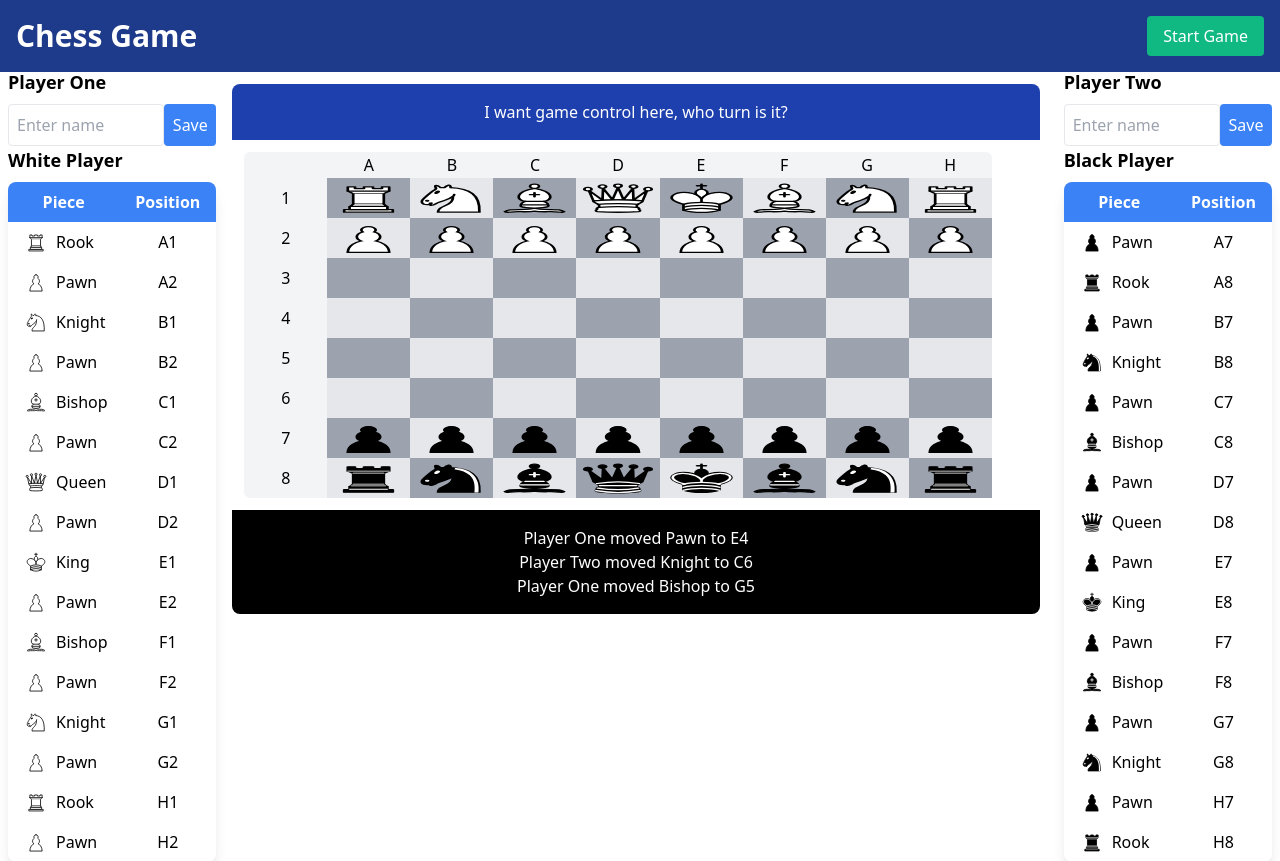
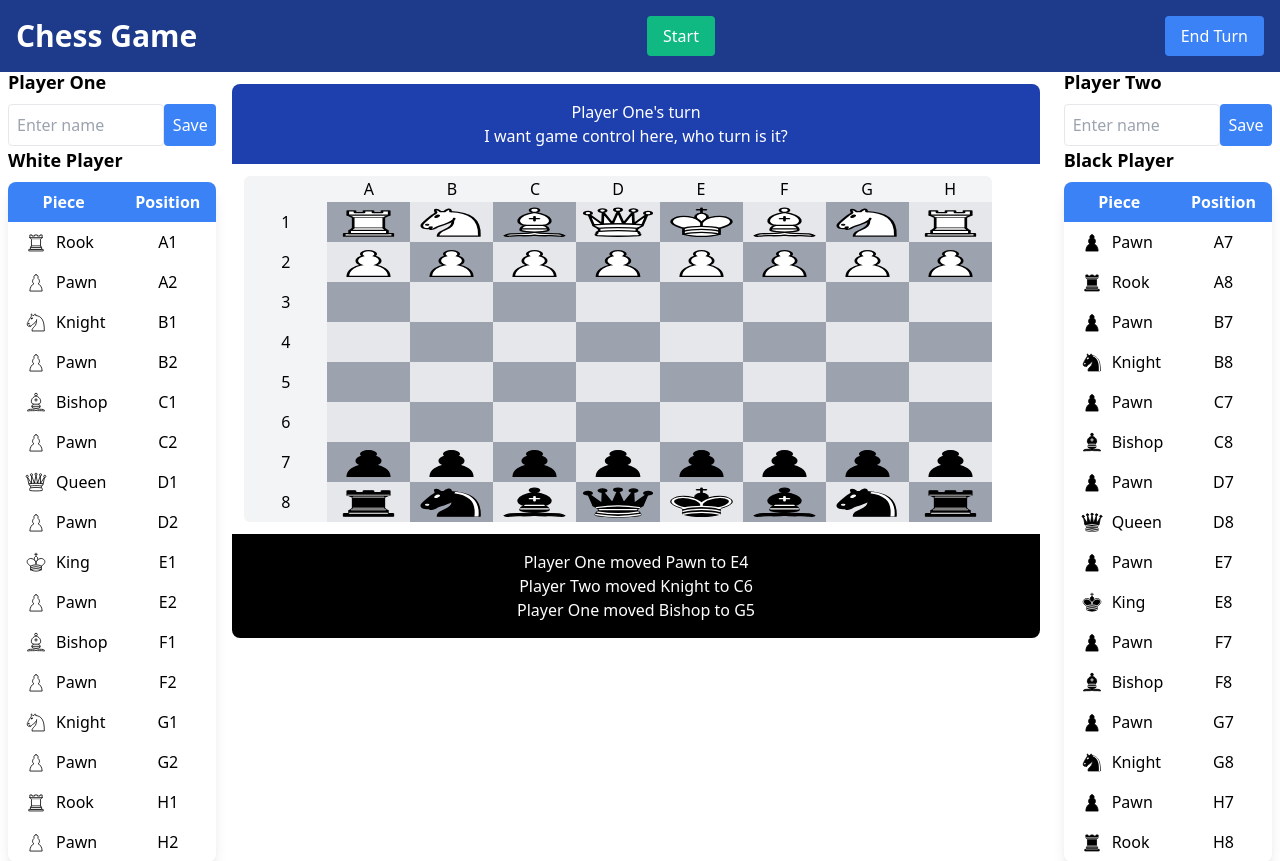
Before and after one commit to InteractiveWebdesign/chessgame, a PHP site: page / in a window 1280 px wide. Shown: the top 861 px of the page. Run offline with PHP 8.4, Linux system fonts and the light colour scheme.

Commit message:
feat: WIP added begin for turn based gameplay

```diff
--- a/htdocs/controllers/GameController.php
+++ b/htdocs/controllers/GameController.php
@@ -0,0 +1,22 @@
+<?php
+
+class GameController {
+    private $playerControllers = [];
+    private $currentPlayerIndex = 0;
+
+    public function __construct($playerControllers) {
+        $this->playerControllers = $playerControllers;
+        $this->playerControllers[0]->startTurn(); // it's the first player's turn at the beginning
+    }
+
+
+    public function getCurrentPlayerController() {
+        return $this->playerControllers[$this->currentPlayerIndex];
+    }
+
+    public function nextTurn() {
+        $this->getCurrentPlayerController()->endTurn(); // end the current player's turn
+        $this->currentPlayerIndex = ($this->currentPlayerIndex + 1) % count($this->playerControllers);
+        $this->getCurrentPlayerController()->startTurn(); // start the next player's turn
+    }
+}
--- a/htdocs/controllers/PlayerController.php
+++ b/htdocs/controllers/PlayerController.php
@@ -0,0 +1,83 @@
+<?php
+
+# PlayerController.php
+# This is the controller for the Player model; it will keep track of the player's information and update the database accordingly
+# It also has a turn function that will be called when the player's turn is up
+
+class PlayerController {
+    private $name;
+    private $isTurn;
+
+    public function __construct($name) {
+        $this->name = $name;
+        $this->isTurn = false; // by default, it's not this player's turn
+    }
+
+    public function getName() {
+        return $this->name;
+    }
+
+    public function isTurn() {
+        return $this->isTurn;
+    }
+
+    public function startTurn() {
+        $this->isTurn = true;
+    }
+
+    public function endTurn() {
+        $this->isTurn = false;
+    }
+}
+
+// class PlayerController {
+//     private $player;
+//     private $playerView;
+//     private $playerModel;
+
+//     public function __construct($player, $playerView, $playerModel) {
+//         $this->player = $player;
+//         $this->playerView = $playerView;
+//         $this->playerModel = $playerModel;
+//     }
+
+//     // public function updatePlayer($player) {
+//     //     $this->player = $player;
+//     //     $this->playerModel->updatePlayer($player);
+//     // }
+
+//     public function updatePlayerName($newName) {
+//         $this->player->setName($newName);
+//         $this->playerModel->updatePlayer($this->player);
+//     }
+
+//     public function getPlayer() {
+//         return $this->player;
+//     }
+
+//     public function getPlayerView() {
+//         return $this->playerView;
+//     }
+
+//     public function getPlayerModel() {
+//         return $this->playerModel;
+//     }
+
+//     public function turn() {
+//         global $gameController; // Assuming the GameController is globally accessible
+
+//         // Check if it's this player's turn
+//         if ($gameController->getCurrentPlayer() === $this->player) {
+//             $gameController->nextTurn();
+
+//             // Send a JSON response to the front-end
+//             header('Content-Type: application/json');
+//             echo json_encode(['success' => true, 'currentPlayer' => $gameController->getCurrentPlayer()->getName()]);
+//             exit;
+//         } else {
+//             header('Content-Type: application/json');
+//             echo json_encode(['success' => false, 'error' => 'Not this player\'s turn']);
+//             exit;
+//         }
+//     }
+// }
--- a/htdocs/index.php
+++ b/htdocs/index.php
@@ -2,7 +2,13 @@
 // Start the session
 session_start();
 
-// Game relared classes need to autoload later
+//  need to autoload later
+
+// Game relared Controllers
+require_once 'controllers/PlayerController.php';
+require_once 'controllers/GameController.php';
+
+// Models
 require_once 'models/Chessboard.php';
 require_once 'models/Piece.php';
 require_once 'models/Pawn.php';
@@ -14,6 +20,7 @@ require_once 'models/King.php';
 
 // Utility classes
 require_once 'SessionManager.php';
+
 
 // Components from /view
 require_once 'views/header.php';
@@ -33,6 +40,13 @@ if ($_SERVER['REQUEST_METHOD'] === 'POST' && isset($_POST['submitPlayerTwoName']
     $_SESSION['playerTwoName'] = $_POST['playerTwoName'];
 }
 
+// Create PlayerController instances
+$playerOneController = new PlayerController($_SESSION['playerOneName'] ?? 'Player One');
+$playerTwoController = new PlayerController($_SESSION['playerTwoName'] ?? 'Player Two');
+
+// Create a GameController instance
+$gameController = new GameController([$playerOneController, $playerTwoController]);
+
 // Debugging: Print session information
 // echo '<pre>';
 // print_r($_SESSION);
@@ -44,6 +58,8 @@ if ($_SERVER['REQUEST_METHOD'] === 'POST' && isset($_POST['submitPlayerTwoName']
 
 <!-- Main Content -->
 <div class="flex flex-row justify-center min-h-screen">
+
+
 
     <!-- Player One Column -->
     <div class="flex flex-col items-center justify-center w-1/5 ml-2">
@@ -60,9 +76,18 @@ if ($_SERVER['REQUEST_METHOD'] === 'POST' && isset($_POST['submitPlayerTwoName']
         </div>
     </div>
     <!-- Chessboard and Moves Column -->
+
     <div class="flex flex-col items-center w-4/5 p-4">
-        <div id="moveLog" class="bg-blue-800 text-white flex flex-col items-center justify-center w-full p-4 rounded-t-lg">
+    <div id="moveLog" class="bg-blue-800 text-white flex flex-col items-center justify-center w-full p-4 rounded-t-lg">
+        <p id="current-player" class="text-lg text-red-500"></p>
             <?php
+
+            $currentPlayerController = $gameController->getCurrentPlayerController();
+            if ($currentPlayerController->isTurn()) {
+                echo $currentPlayerController->getName() . "'s turn";
+            }
+
+
             // Fake commentary about moves (replace with actual move log)
             $moveLogEntries = [
                 'I want game control here, who turn is it?',
--- a/htdocs/scripts.js
+++ b/htdocs/scripts.js
@@ -4,6 +4,8 @@ document.addEventListener('DOMContentLoaded', function () {
 
     // Select the board
     const board = document.querySelector('#chessboard-container');
+    const startButton = document.querySelector('#start-button');
+    const currentPlayerDisplay = document.querySelector('#current-player');
 
     // Add a click event listener to the board
     board.addEventListener('click', event => {
@@ -20,4 +22,53 @@ document.addEventListener('DOMContentLoaded', function () {
             console.log(`Clicked square at row ${row}, column ${col}, piece ${piece}`);
         }
     });
+
+    // Add a click event listener to the start button
+    startButton.addEventListener('click', () => {
+        fetch('PlayerController.php', {
+            method: 'POST',
+            headers: {
+              'Content-Type': 'application/x-www-form-urlencoded'
+            },
+            body: new URLSearchParams({
+                action: 'endTurn'
+            })
+        })
+        .then(response => response.json())
+        .then(data => {
+            if (data.success) {
+                currentPlayerDisplay.textContent = `${data.currentPlayer}'s turn`;
+            } else {
+                alert(data.error);
+            }
+        })
+        .catch((error) => {
+            console.error('Error:', error);
+        });
+    });
 });
+
+const endTurnButton = document.querySelector('#end-turn-button');
+
+endTurnButton.addEventListener('click', () => {
+    fetch('PlayerController.php', {
+        method: 'POST',
+        headers: {
+            'Content-Type': 'application/x-www-form-urlencoded'
+        },
+        body: new URLSearchParams({
+            action: 'endTurn'
+        })
+    })
+    .then(response => response.json())
+    .then(data => {
+        if (data.success) {
+            currentPlayerDisplay.textContent = `${data.currentPlayer}'s turn`;
+        } else {
+            alert(data.error);
+        }
+    })
+    .catch((error) => {
+        console.error('Error:', error);
+    });
+});
--- a/htdocs/views/header.php
+++ b/htdocs/views/header.php
@@ -18,7 +18,8 @@
 <header class="fixed top-0 left-0 right-0 bg-blue-900 p-4 text-white">
     <div class="container mx-auto flex justify-between items-center">
         <h1 style="text-align: center;" class="text-3xl font-bold">Chess Game</h1>
-        <button id="startButton" class="bg-green-500 text-white px-4 py-2 rounded">Start Game</button>
+        <button id="start-button" class="px-4 py-2 text-white bg-green-500 rounded hover:bg-blue-600">Start</button>
+        <button id="end-turn-button" class="px-4 py-2 text-white bg-blue-500 rounded hover:bg-blue-600">End Turn</button>
     </div>
 </header>
 
```
